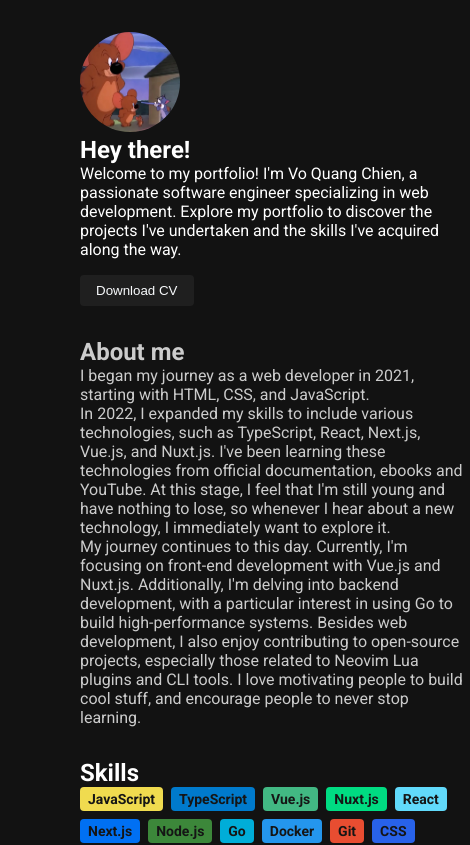
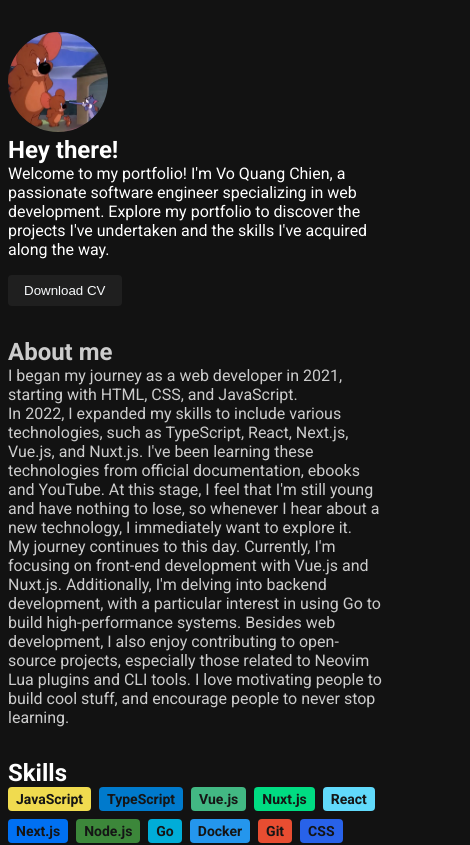
Before and after one commit to 2giosangmitom/2giosangmitom.github.io, a Vue app: page / in a window 390 px wide. Shown: the top 845 px of the page, 470 px wide, since content can reach past the window. Built offline with nearby package versions, Linux system fonts and the light colour scheme.

Commit message:
feat: improve responsive styles

```diff
--- a/src/App.vue
+++ b/src/App.vue
@@ -19,13 +19,13 @@ import TheContact from './components/TheContact.vue'
 <style scoped>
 main {
   margin: 2rem 5rem;
-  width: 90%;
-  max-width: 800px;
+  max-width: 70%;
 }
 
 @media (max-width: 600px) {
   main {
-    width: 100%;
+    margin: 0.5rem;
+    max-width: 100%;
   }
 }
 </style>
```
